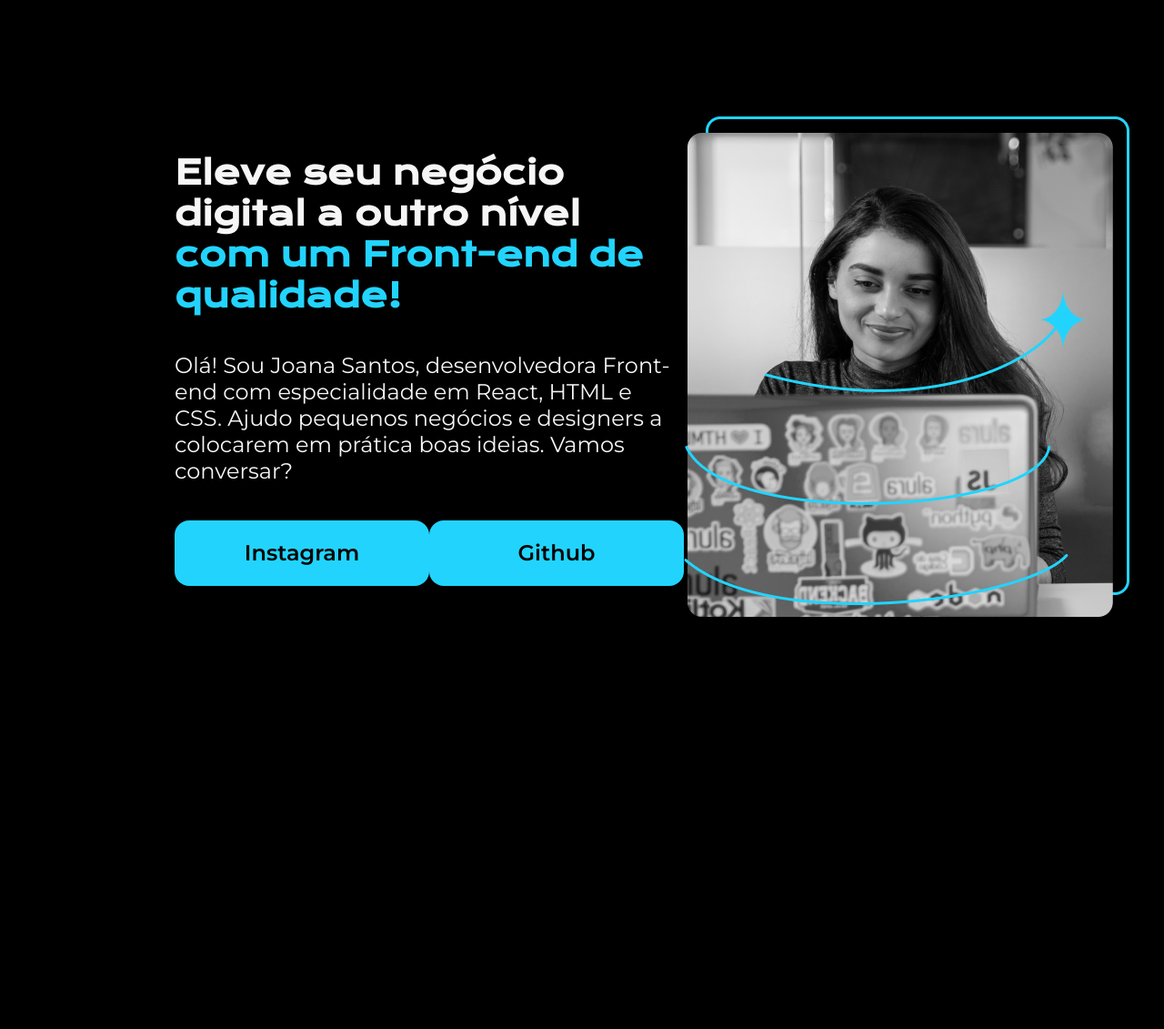
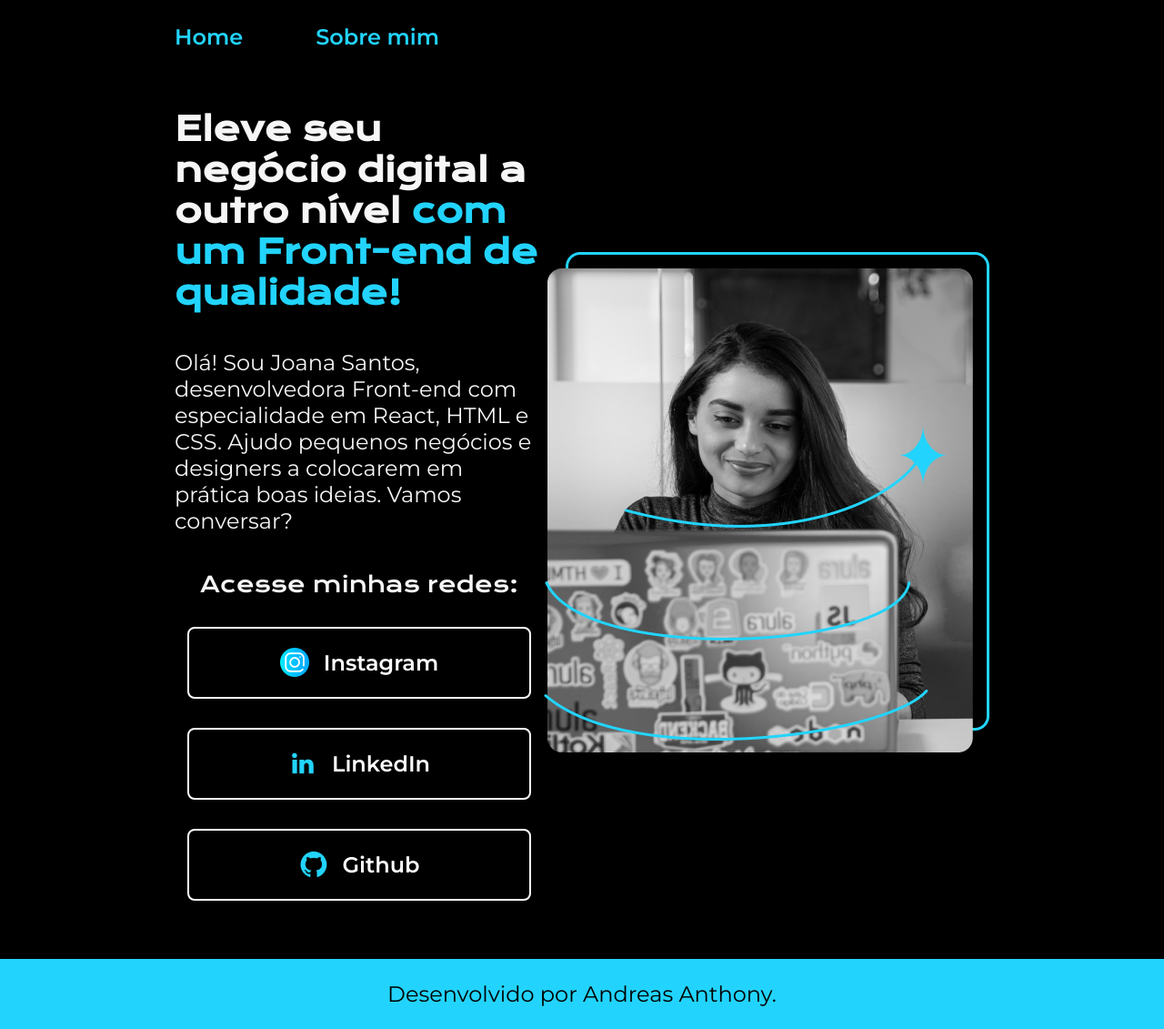
Before and after one commit to Mr-Anthonys/Portfolio-alura, a plain HTML site: page index.html in a window 1280 px wide. Shown: the whole page at 91% size. Before the commit the page ends 928 px from the top, so only its background shows below. Drawn offline with nearby package versions, Linux system fonts and the light colour scheme.

Commit message:
Add page about

```diff
--- a/index.html
+++ b/index.html
@@ -3,11 +3,16 @@
 <head>
     <meta charset="UTF-8">
     <meta name="viewport" content="width=device-width, initial-scale=1.0">
-    <link rel="stylesheet" href="./style.css">
+    <link rel="stylesheet" href="./styles/style.css">
     <title>Portfolio</title>
 </head>
 <body>
-    <header></header>
+    <header class="cabecalho">
+        <nav class="cabecalho_menu">
+            <a href="./index.html" class="cabecalho_menu_link">Home</a>
+            <a href="./about.html" class="cabecalho_menu_link">Sobre mim</a>
+        </nav>
+    </header>
     <main class="apresentacao-main">
         <section class="apresentacao-conteudo">
             <h1 class="apresentacao-conteudo-titulo">
@@ -19,14 +24,27 @@
                 Ajudo pequenos negócios e designers a colocarem em prática boas ideias. Vamos conversar?
             </p>
             <div class="apresentacao_links">
-                <a href="#" class="apresentacao_links_link">Instagram</a>
-                <a href="#" class="apresentacao_links_link">Github</a>
+                <h2 class="apresentacao_links-subtitulo">Acesse minhas redes:</h2>
+                <a href="#" class="apresentacao_links_link">
+                    <img src="./assets/instagram.png" alt="" width="32">
+                    Instagram
+                </a>
+                <a href="#" class="apresentacao_links_link">
+                    <img src="./assets/Logo linkedin.png" alt="" width="32">
+                    LinkedIn
+                </a>
+                <a href="#" class="apresentacao_links_link">
+                    <img src="./assets/Logo Github.png" alt="" width="32">
+                    Github
+                </a>
             </div>
         </section>
         <div class="imagem-pessoal">
-            <img src="./img/Imagem.png" alt="Foto da Joana Santos programando" class="foto-pessoal">
+            <img src="./assets/Imagem.png" alt="Foto da Joana Santos programando" class="foto-pessoal">
         </div>
     </main>
-    <footer></footer>
+    <footer class="rodape">
+        <p>Desenvolvido por Andreas Anthony.</p>
+    </footer>
 </body>
 </html>
--- a/style.css
+++ /dev/null
@@ -1,63 +0,0 @@
-@import url('https://fonts.googleapis.com/css2?family=Krona+One&display=swap');
-@import url('https://fonts.googleapis.com/css2?family=Krona+One&family=Montserrat:ital,wght@0,100..900;1,100..900&display=swap');
-
-* {
-    margin: 0;
-    padding: 0;
-    box-sizing: border-box;
-}
-body {
-    height: 100vh;
-    background: black;
-    color: #f6f6f6;
-}
-
-/* MAIN */
-.apresentacao-main {
-    margin: 10% 15%;
-    display: flex;
-    justify-content: space-between;
-    align-items: center;
-}
-
-
-/* DIV DE TEXTOS */
-.apresentacao-conteudo {
-    width: 615px;
-    display: flex;
-    flex-direction: column;
-    gap: 40px;
-}
-.apresentacao-conteudo-titulo {
-    font-family: "Krona One", sans-serif;
-    font-size: 36px;
-}
-.titulo-destaque {
-    color: #22D4FD;
-}
-
-.apresentacao-conteudo-texto {
-    font-size: 24px;
-    font-family: "Montserrat", sans-serif;
-}
-
-.apresentacao_links {
-    display: flex;
-    justify-content: space-between;
-}
-
-.apresentacao_links_link {
-    background-color: #22D4FD;
-    width: 280px;
-    text-align: center;
-    border-radius: 16px;
-    font-size: 24px;
-    padding: 21.5px 0;
-    text-decoration: none;
-    color: #000000;
-    font-family: "Montserrat", sans-serif;;
-    font-weight: 600;
-
-}
-
-/* DIV DA IMAGEM */
--- /dev/null
+++ b/styles/style.css
@@ -0,0 +1,117 @@
+/*-----------------------------------------------------------------------------------------------------------------*/
+/* GLOBAL */
+
+@import url('https://fonts.googleapis.com/css2?family=Krona+One&display=swap');
+@import url('https://fonts.googleapis.com/css2?family=Krona+One&family=Montserrat:ital,wght@0,100..900;1,100..900&display=swap');
+
+* {
+    margin: 0;
+    padding: 0;
+    box-sizing: border-box;
+}
+body {
+    background: black;
+    color: #f6f6f6;
+}
+
+/* HEADER */
+.cabecalho {
+    padding: 2% 0 0 15%;
+}
+/* NAV */
+.cabecalho_menu {
+    display: flex;
+    gap: 80px;
+}
+/* LINK (a) */
+.cabecalho_menu_link {
+    font-family: 'Montserrat', sans-serif;
+    font-size: 24px;
+    font-weight: 600;
+    color: #22D4FD;
+    text-decoration: none;
+}
+
+/* DIV FOOTER */
+.rodape {
+    color: #000000;
+    background-color: #22D4FD;
+    padding: 24px;
+    text-align: center;
+    font-family: 'Montserrat', sans-serif;
+    font-size: 24px;
+    font-weight: 400;
+}
+
+
+
+
+
+/*-------------------------------------------------------------------------------------------------------*/
+
+/*ARQUIVO INDEX.HTML*/
+
+/* MAIN */
+.apresentacao-main {
+    padding: 5% 15%;
+    display: flex;
+    justify-content: space-between;
+    align-items: center;
+}
+
+
+/* DIV DE TEXTOS */
+.apresentacao-conteudo {
+    width: 615px;
+    display: flex;
+    flex-direction: column;
+    gap: 40px;
+}
+.apresentacao-conteudo-titulo {
+    font-family: "Krona One", sans-serif;
+    font-size: 36px;
+}
+.titulo-destaque {
+    color: #22D4FD;
+}
+
+.apresentacao-conteudo-texto {
+    font-size: 24px;
+    font-family: "Montserrat", sans-serif;
+}
+
+.apresentacao_links-subtitulo {
+    font-family: 'Krona One', sans-serif;
+    font-weight: 400;
+    font-size: 24px;
+}
+
+.apresentacao_links {
+    display: flex;
+    flex-direction: column;
+    align-items: center;
+    gap: 32px;
+    justify-content: space-between;
+}
+
+.apresentacao_links_link {
+    display: flex;
+    justify-content: center;
+    align-items: center;
+    gap: 16px;
+    width: 378px;
+    text-align: center;
+    border-radius: 8px;
+    font-size: 24px;
+    padding: 21.5px 0;
+    text-decoration: none;
+    color: #ffffff;
+    border: 2px solid #ffffff;
+    font-family: "Montserrat", sans-serif;
+    font-weight: 600;
+}
+
+.apresentacao_links_link:hover {
+    color:#ffffff;
+    background-color: #272727;
+}
```
Also changed, not shown: about.html (added, +25 -0 lines), index-Exemplo.html (deleted, +0 -92 lines), assets/Imagem.png (renamed from img/Imagem.png), assets/Logo Github.png (added), assets/Logo linkedin.png (added), assets/git.PNG (renamed from img/git.PNG), assets/github.png (added), assets/instagram.png (added), assets/linkedin.png (added).
